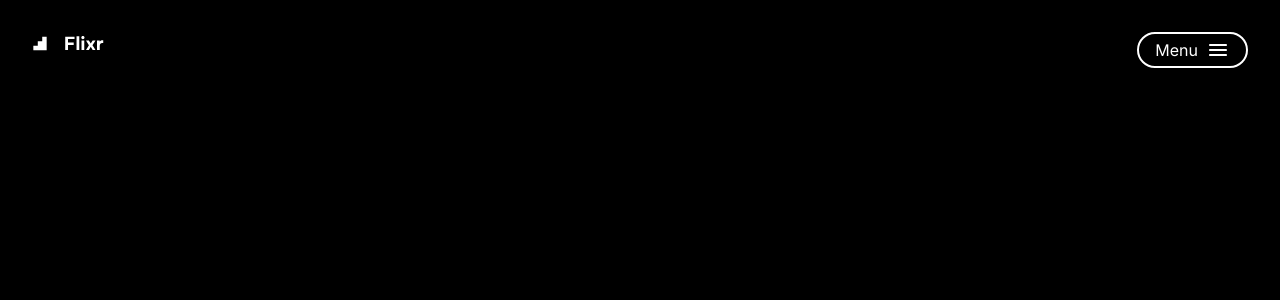
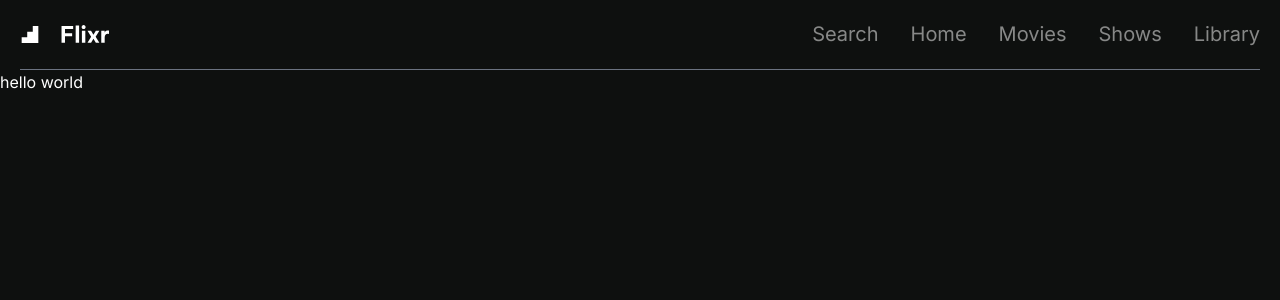
Before and after one commit to apo-ll/movies, a Next.js app: page / in a window 1280 px wide. Shown: the top 300 px of the page. Built offline with nearby package versions, Linux system fonts and the light colour scheme.

Commit message:
feat: Refactor layout.jsx to improve readability and styling and add logo.svg to public directory

```diff
--- a/app/layout.jsx
+++ b/app/layout.jsx
@@ -1,6 +1,7 @@
 import { Inter } from "next/font/google";
 import "@/styles/globals.css";
 import { Slide } from "@/styles/slide";
+import { MainNav } from "@/components/main-nav";
 
 const roboto = Inter({ subsets: ["latin"] });
 
@@ -12,7 +13,10 @@ export const metadata = {
 export default function RootLayout({ children }) {
   return (
     <html lang="en">
-      <body className={`${roboto.className} bg-black text-white`}>
+      <body
+        className={`${roboto.className} bg-[#0e100f] text-white`}
+      >
+        <MainNav />
         {children}
       </body>
     </html>
--- a/app/page.jsx
+++ b/app/page.jsx
@@ -1,6 +1,6 @@
+import { MainNav } from "@/components/main-nav";
 import Image from "next/image";
-import { Drawer } from "@/components/nav-menu";
 
 export default function Home() {
-  return <Drawer />;
+  return <h1>hello world</h1>;
 }
--- /dev/null
+++ b/components/main-nav.jsx
@@ -0,0 +1,29 @@
+import { Icons } from "./Icons";
+import { navigation } from "@/config/homepage";
+import Link from "next/link";
+import Image from "next/image";
+import { MobileNav } from "./mobile-nav";
+
+export const MainNav = () => {
+  return (
+    <>
+      <MobileNav className="lg:hidden md:block flex f" />
+      <main className="container lg:block px-5 md:hidden hidden">
+        <div className="py-5 flex flex-row gap-[2rem] border-b border-gray-500 items-center justify-between">
+          <Image src="/logo.svg" width={90} height={50} alt="logo" />
+          <div className="text-xl  gap-[2rem] flex">
+            {navigation.map((item, index) => (
+              <Link
+                key={index}
+                href={item.link}
+                className="text-white/50 hover:text-white hover:transition duration-300 hover:duration-300 transition ease-in-out hover:ease-in-out "
+              >
+                {item.name}
+              </Link>
+            ))}
+          </div>
+        </div>
+      </main>
+    </>
+  );
+};
--- a/components/nav-menu.jsx
+++ b/components/mobile-nav.jsx
@@ -7,7 +7,7 @@ import { Icons } from "./Icons";
 import { home } from "@/config/homepage";
 import Link from "next/link";
 
-export function Drawer() {
+export function MobileNav({ className }) {
   const container = useRef();
   let hello;
   useGSAP(
@@ -25,9 +25,9 @@ export function Drawer() {
   );
 
   return (
-    <div ref={container} className="">
-      <div className=" p-4 absolute top-0 bottom-0 right-0 left-0 ">
-        <div className="flex flex-row px-4 pt-4 justify-between">
+    <div ref={container} className={className}>
+      <div className="w-full  p-4 ">
+        <div className="flex flex-row px-4 pt-4 items-center justify-between">
           <Icons.logo color="white" />
           <button
             onClick={() => hello.play()}
@@ -42,7 +42,7 @@ export function Drawer() {
 
       {/* Drawer */}
 
-      <div className="box fixed top-0 w-full h-full p-4 bg-white text-black rounded-xl">
+      <div className="box absolute  w-full h-full p-4 bg-white text-black rounded-xl">
         <div className="flex flex-row px-4 pt-4 justify-between">
           <Icons.logo color="black" />
           <button
```
Also changed, not shown: public/logo.svg (added).
